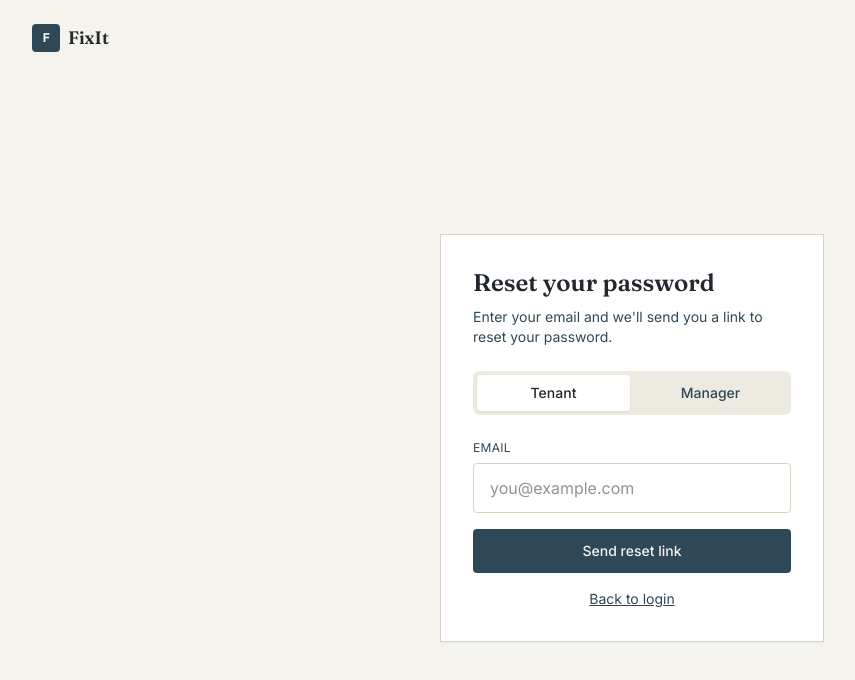
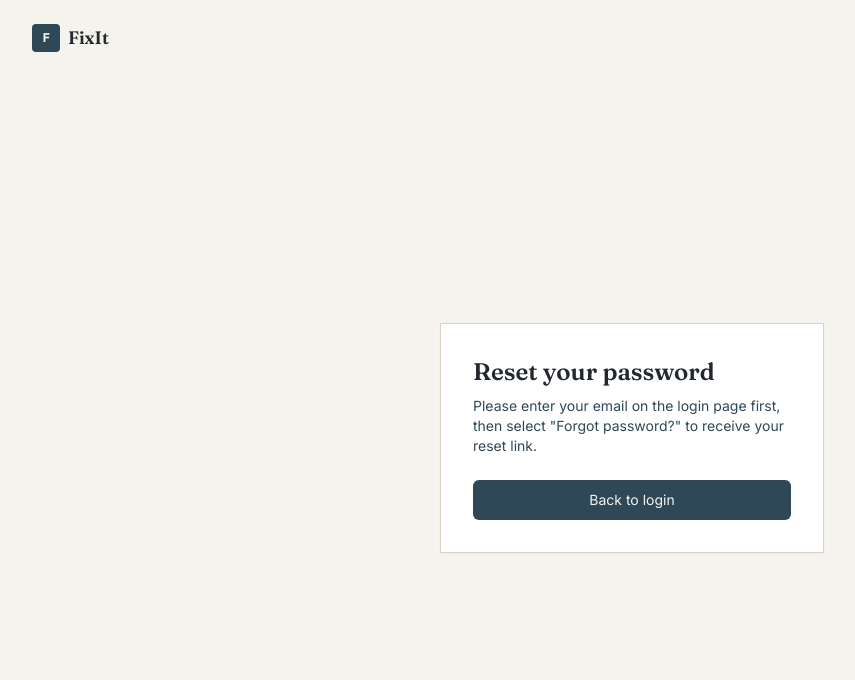
Before and after one commit to nourr123/fixit, a Next.js app in the folder frontend/: page /forgot-password in a window 1280 px wide. Shown: the top 680 px of the page, without its empty margins (8-863 px from the left). Built offline with nearby package versions, Linux system fonts and the light colour scheme.

Commit message:
fix(frontend): wrap useSearchParams in Suspense boundary on forgot/reset-password pages to fix Next.js build error

```diff
--- a/frontend/app/forgot-password/page.tsx
+++ b/frontend/app/forgot-password/page.tsx
@@ -1,54 +1,93 @@
 'use client';
 
-import { useState, Suspense } from 'react';
+import { useEffect, useState, Suspense } from 'react';
 import { useSearchParams } from 'next/navigation';
 import Link from 'next/link';
 import SiteNav from '../components/SiteNav';
 
-type Role = 'tenant' | 'manager';
 const API_URL = 'http://localhost:3000';
 
-function ForgotPasswordForm() {
+type Phase = 'missing-email' | 'sending' | 'sent';
+
+function ForgotPasswordContent() {
   const searchParams = useSearchParams();
-  const initialRole = (searchParams.get('role') as Role) || 'tenant';
+  const email = searchParams.get('email') || '';
+  const [phase, setPhase] = useState<Phase>(email ? 'sending' : 'missing-email');
 
-  const [role, setRole] = useState<Role>(initialRole);
-  const [email, setEmail] = useState('');
-  const [status, setStatus] = useState<'idle' | 'loading' | 'sent'>('idle');
+  useEffect(() => {
+    if (!email) return;
 
-  const handleSubmit = async (e: React.FormEvent) => {
-    e.preventDefault();
-    setStatus('loading');
+    const sendResetEmail = async () => {
       try {
         await fetch(`${API_URL}/auth/forgot-password`, {
           method: 'POST',
           headers: { 'Content-Type': 'application/json' },
-        body: JSON.stringify({ email, role }),
+          body: JSON.stringify({ email }),
         });
-      setStatus('sent');
       } catch (err) {
         console.error(err);
-      setStatus('sent');
+      } finally {
+        // Always show the same confirmation, whether or not the account exists.
+        setPhase('sent');
       }
     };
+
+    sendResetEmail();
+  }, [email]);
 
   return (
     <div
       className="w-full max-w-sm bg-white p-8"
       style={{ border: '1px solid var(--line)', boxShadow: '0 1px 2px rgba(35,40,46,0.04)' }}
     >
+      {phase === 'missing-email' && (
+        <>
           <h1
             className="text-2xl mb-2"
             style={{ fontFamily: 'var(--font-fraunces)', fontWeight: 600, color: 'var(--ink)' }}
           >
             Reset your password
           </h1>
+          <p className="text-sm mb-6" style={{ color: 'var(--slate)', fontFamily: 'var(--font-inter)' }}>
+            Please enter your email on the login page first, then select
+            &quot;Forgot password?&quot; to receive your reset link.
+          </p>
+          <Link
+            href="/login"
+            className="block text-center text-sm px-5 py-2.5 rounded-md"
+            style={{ background: 'var(--slate)', color: '#F5F3EE', fontFamily: 'var(--font-inter)' }}
+          >
+            Back to login
+          </Link>
+        </>
+      )}
 
-      {status === 'sent' ? (
+      {phase === 'sending' && (
         <>
+          <h1
+            className="text-2xl mb-2"
+            style={{ fontFamily: 'var(--font-fraunces)', fontWeight: 600, color: 'var(--ink)' }}
+          >
+            Reset your password
+          </h1>
+          <p className="text-sm" style={{ color: 'var(--slate)', fontFamily: 'var(--font-inter)' }}>
+            Sending your reset link…
+          </p>
+        </>
+      )}
+
+      {phase === 'sent' && (
+        <>
+          <h1
+            className="text-2xl mb-2"
+            style={{ fontFamily: 'var(--font-fraunces)', fontWeight: 600, color: 'var(--ink)' }}
+          >
+            Check your inbox
+          </h1>
           <p className="text-sm mb-6" style={{ color: 'var(--slate)', fontFamily: 'var(--font-inter)' }}>
-            If an account exists for <strong>{email}</strong>, we&apos;ve sent a link to reset your password.
-            Check your inbox (and spam folder).
+            If an account exists for <strong>{email}</strong>, an email has
+            been sent containing a link to reset your password. The link
+            will expire in 1 hour.
           </p>
           <Link
             href="/login"
@@ -57,75 +96,6 @@ function ForgotPasswordForm() {
           >
             Back to login
           </Link>
-        </>
-      ) : (
-        <>
-          <p className="text-sm mb-6" style={{ color: 'var(--slate)', fontFamily: 'var(--font-inter)' }}>
-            Enter your email and we&apos;ll send you a link to reset your password.
-          </p>
-
-          <div className="grid grid-cols-2 gap-1 p-1 rounded-md mb-6" style={{ background: '#EDEAE1' }}>
-            <button
-              type="button"
-              onClick={() => setRole('tenant')}
-              className="py-2 text-sm font-medium rounded-sm transition-all"
-              style={{
-                fontFamily: 'var(--font-inter)',
-                background: role === 'tenant' ? '#FFFFFF' : 'transparent',
-                color: role === 'tenant' ? 'var(--ink)' : 'var(--slate)',
-                boxShadow: role === 'tenant' ? '0 1px 2px rgba(35,40,46,0.08)' : 'none',
-              }}
-            >
-              Tenant
-            </button>
-            <button
-              type="button"
-              onClick={() => setRole('manager')}
-              className="py-2 text-sm font-medium rounded-sm transition-all"
-              style={{
-                fontFamily: 'var(--font-inter)',
-                background: role === 'manager' ? '#FFFFFF' : 'transparent',
-                color: role === 'manager' ? 'var(--ink)' : 'var(--slate)',
-                boxShadow: role === 'manager' ? '0 1px 2px rgba(35,40,46,0.08)' : 'none',
-              }}
-            >
-              Manager
-            </button>
-          </div>
-
-          <form onSubmit={handleSubmit} className="space-y-4">
-            <div>
-              <label className="block text-[12px] uppercase tracking-wide mb-1.5" style={{ color: 'var(--slate)' }}>
-                Email
-              </label>
-              <input
-                type="email"
-                value={email}
-                onChange={(e) => setEmail(e.target.value)}
-                required
-                placeholder="you@example.com"
-                className="w-full px-4 py-3 text-base bg-transparent outline-none focus:ring-2 rounded-sm transition"
-                style={{ border: '1px solid var(--line)', color: 'var(--ink)', fontFamily: 'var(--font-inter)' }}
-              />
-            </div>
-
-            <button
-              type="submit"
-              disabled={status === 'loading'}
-              className="w-full py-3 text-sm font-medium rounded-sm transition disabled:opacity-50"
-              style={{ background: 'var(--slate)', color: '#F5F3EE', fontFamily: 'var(--font-inter)' }}
-            >
-              {status === 'loading' ? 'Sending…' : 'Send reset link'}
-            </button>
-
-            <Link
-              href="/login"
-              className="block text-center text-sm underline"
-              style={{ color: 'var(--slate)', fontFamily: 'var(--font-inter)' }}
-            >
-              Back to login
-            </Link>
-          </form>
         </>
       )}
     </div>
@@ -138,7 +108,7 @@ export default function ForgotPasswordPage() {
       <SiteNav />
       <div className="flex-1 flex items-center justify-center px-4 min-h-0">
         <Suspense fallback={null}>
-          <ForgotPasswordForm />
+          <ForgotPasswordContent />
         </Suspense>
       </div>
     </div>
--- a/frontend/app/reset-password/page.tsx
+++ b/frontend/app/reset-password/page.tsx
@@ -5,7 +5,6 @@ import { useSearchParams, useRouter } from 'next/navigation';
 import Link from 'next/link';
 import SiteNav from '../components/SiteNav';
 
-type Role = 'tenant' | 'manager';
 const API_URL = 'http://localhost:3000';
 
 function EyeIcon({ open }: { open: boolean }) {
@@ -30,7 +29,6 @@ function ResetPasswordForm() {
   const router = useRouter();
   const searchParams = useSearchParams();
   const token = searchParams.get('token') || '';
-  const role = (searchParams.get('role') as Role) || 'tenant';
 
   const [password, setPassword] = useState('');
   const [confirmPassword, setConfirmPassword] = useState('');
@@ -54,7 +52,7 @@ function ResetPasswordForm() {
       const res = await fetch(`${API_URL}/auth/reset-password`, {
         method: 'POST',
         headers: { 'Content-Type': 'application/json' },
-        body: JSON.stringify({ token, role, password }),
+        body: JSON.stringify({ token, password }),
       });
       if (!res.ok) {
         const body = await res.json().catch(() => ({}));
@@ -99,7 +97,7 @@ function ResetPasswordForm() {
       ) : (
         <>
           <p className="text-sm mb-6" style={{ color: 'var(--slate)', fontFamily: 'var(--font-inter)' }}>
-            Choose a new password for your {role === 'tenant' ? 'tenant' : 'manager'} account.
+            Choose a new password for your tenant account.
           </p>
 
           <form onSubmit={handleSubmit} className="space-y-4">
```
Lines whose indentation alone changed are shown as unchanged.
